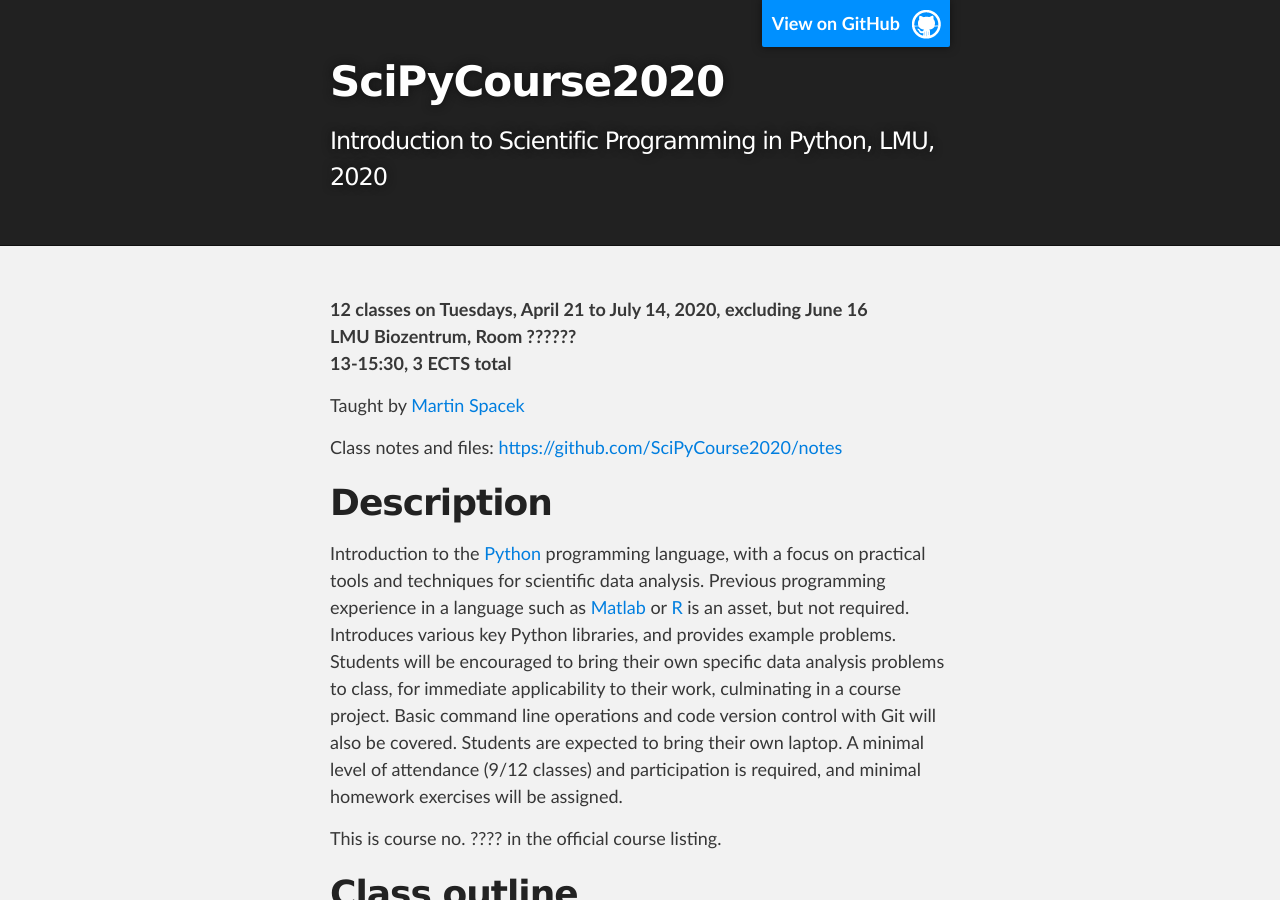
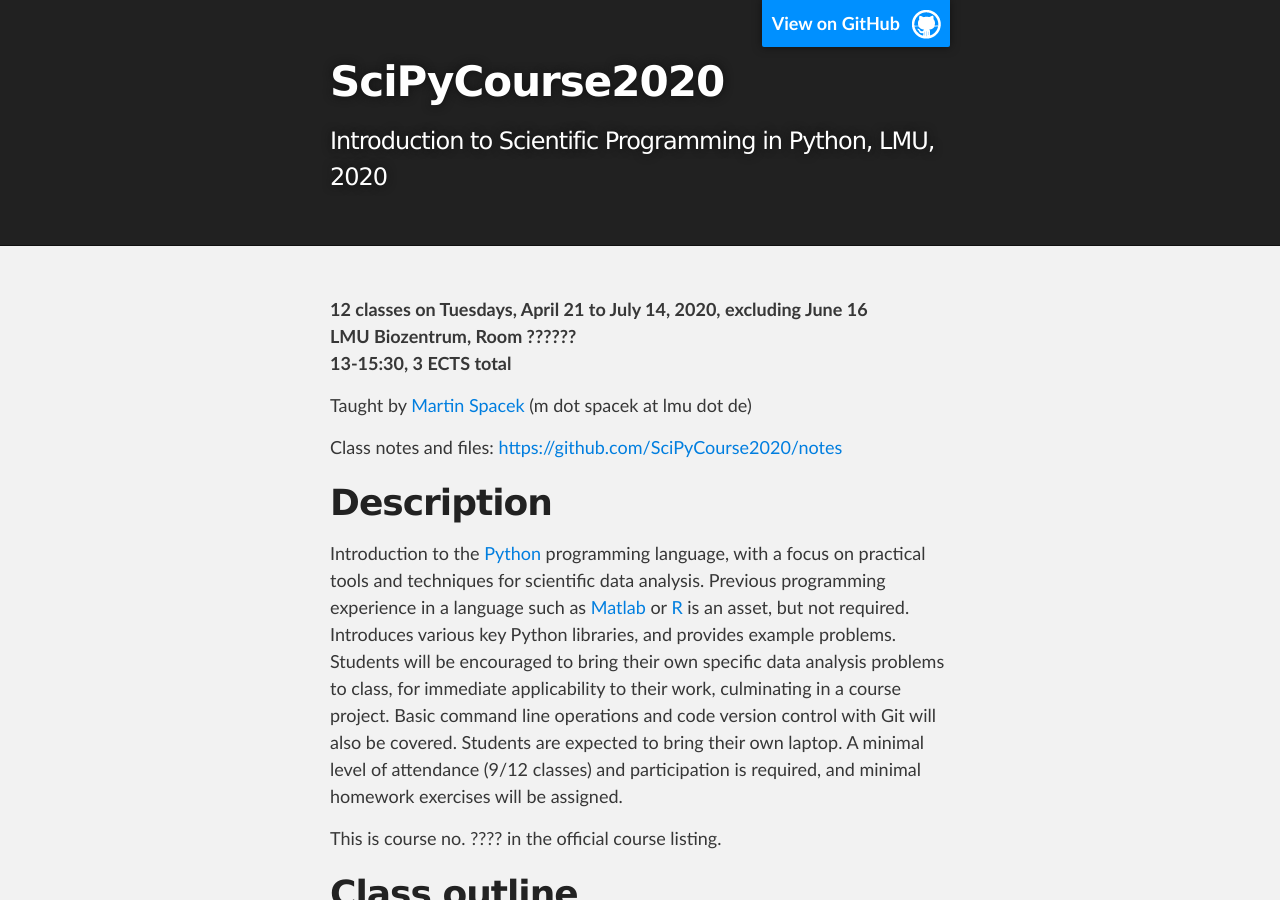
Before and after one commit to SciPyCourse2020/scipycourse2020.github.io, a Jekyll site: the page built from index.md, in a window 1280 px wide and 900 px high. Built offline with Jekyll 4.4.1, drawn with Linux system fonts in a browser that asks for light colours.

Commit message:
Add obfuscated email

```diff
--- a/index.md
+++ b/index.md
@@ -8,7 +8,7 @@ layout: index
 **LMU Biozentrum, Room ??????**<br>
 **13-15:30, 3 ECTS total**
 
-Taught by [Martin Spacek](http://mspacek.github.io)
+Taught by [Martin Spacek](http://mspacek.github.io) (m dot spacek at lmu dot de)
 
 Class notes and files: <https://github.com/SciPyCourse2020/notes>
 
```
